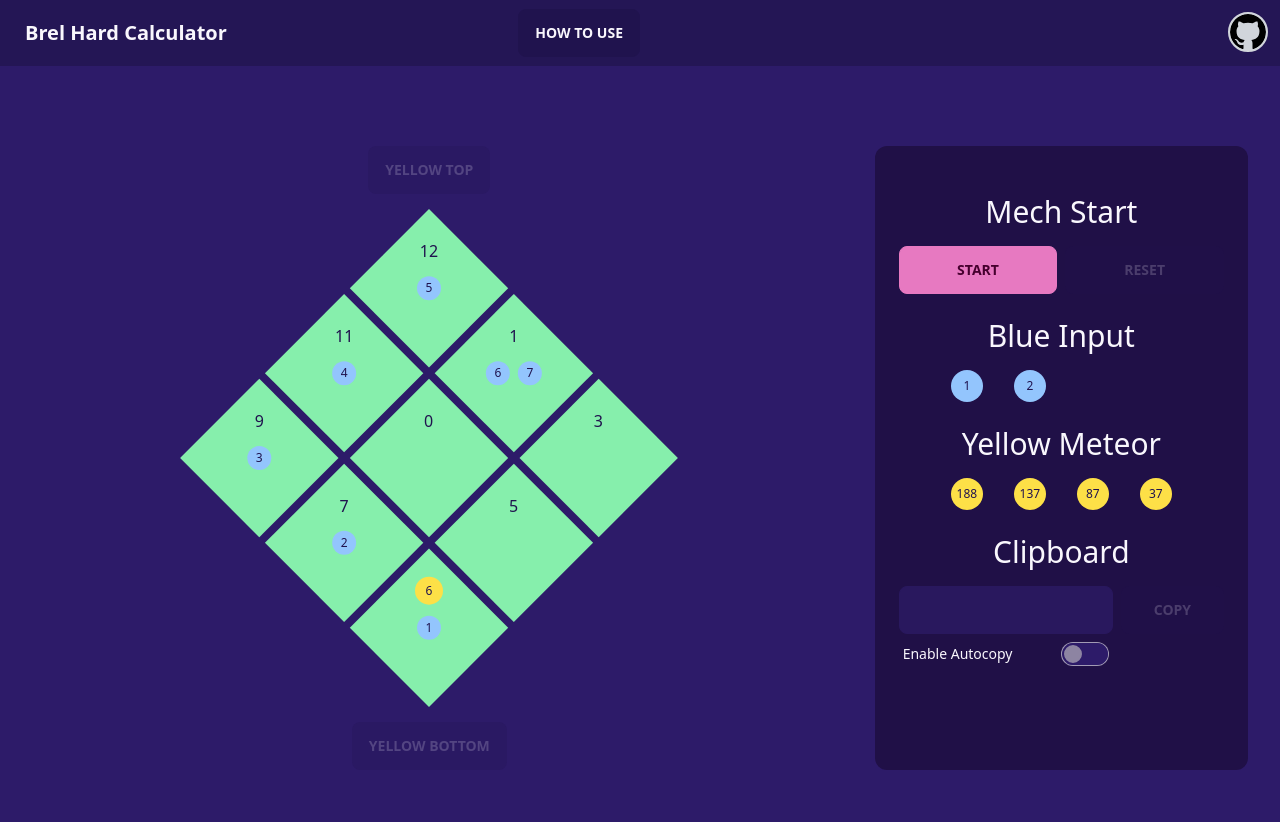
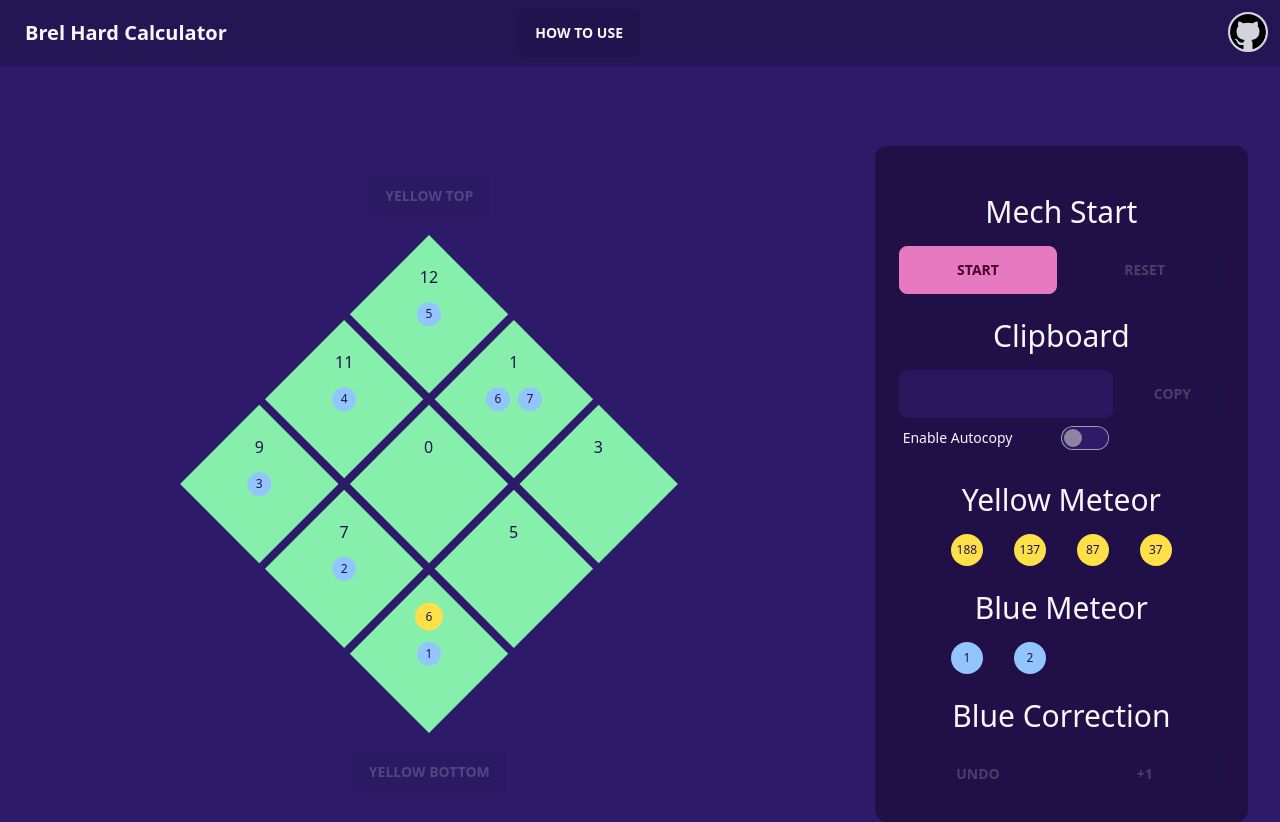
Before and after one commit to coupacoupa/loa-brel-hard-g6, a React (Vite) app: page / in a window 1280 px wide. Before the commit the page ends 800 px from the top, so only its background shows below. Built offline with nearby package versions, Linux system fonts and the light colour scheme.

Commit message:
enhance: added blue correction section, moved blue input to blue meteor

```diff
--- a/src/components/templates/controls.template.tsx
+++ b/src/components/templates/controls.template.tsx
@@ -49,32 +49,6 @@ export default () => {
           />
         </div>
       </InfoOrganism>
-      <InfoOrganism title="Blue Input">
-        <div className="grid w-3/4 grid-cols-4 place-items-center gap-2">
-          {Array.from({ length: meteor.blue.count }, (_, i) => (
-            <IndicatorAtom
-              key={i}
-              size={8}
-              background="blue"
-              focused={i < meteor.blue.blueInput.length}
-              text={i + 1}
-            />
-          ))}
-        </div>
-      </InfoOrganism>
-      <InfoOrganism title="Yellow Meteor">
-        <div className="grid w-3/4 grid-cols-4 place-items-center gap-2">
-          {Array.from(YELLOW_THRESHOLD, (_, i) => (
-            <IndicatorAtom
-              key={i}
-              size={8}
-              background="yellow"
-              focused={i < meteor.yellow.count}
-              text={YELLOW_THRESHOLD[i]}
-            />
-          ))}
-        </div>
-      </InfoOrganism>
       <InfoOrganism title="Clipboard">
         <div>
           <div className="form-control grid w-full grid-cols-3 gap-2 ">
@@ -105,6 +79,52 @@ export default () => {
           </div>
         </div>
       </InfoOrganism>
+      <InfoOrganism title="Yellow Meteor">
+        <div className="grid w-3/4 grid-cols-4 place-items-center gap-2">
+          {Array.from(YELLOW_THRESHOLD, (_, i) => (
+            <IndicatorAtom
+              key={i}
+              size={8}
+              background="yellow"
+              focused={i < meteor.yellow.count}
+              text={YELLOW_THRESHOLD[i]}
+            />
+          ))}
+        </div>
+      </InfoOrganism>
+      <InfoOrganism title="Blue Meteor">
+        <div className="grid w-3/4 grid-cols-4 place-items-center gap-2">
+          {Array.from({ length: meteor.blue.count }, (_, i) => (
+            <IndicatorAtom
+              key={i}
+              size={8}
+              background="blue"
+              focused={i < meteor.blue.blueInput.length}
+              text={i + 1}
+            />
+          ))}
+        </div>
+      </InfoOrganism>
+      <InfoOrganism title="Blue Correction">
+        <div className="grid w-full grid-cols-2 gap-2">
+          <ButtonAtom
+            text="UNDO"
+            type="btn-primary"
+            disabled={!game.isStarted}
+            onClick={() => {
+              game.start();
+            }}
+          />
+          <ButtonAtom
+            text="+1"
+            type="btn-primary"
+            disabled={!game.isStarted}
+            onClick={() => {
+              game.reset();
+            }}
+          />
+        </div>
+      </InfoOrganism>
     </div>
   );
 };
```
